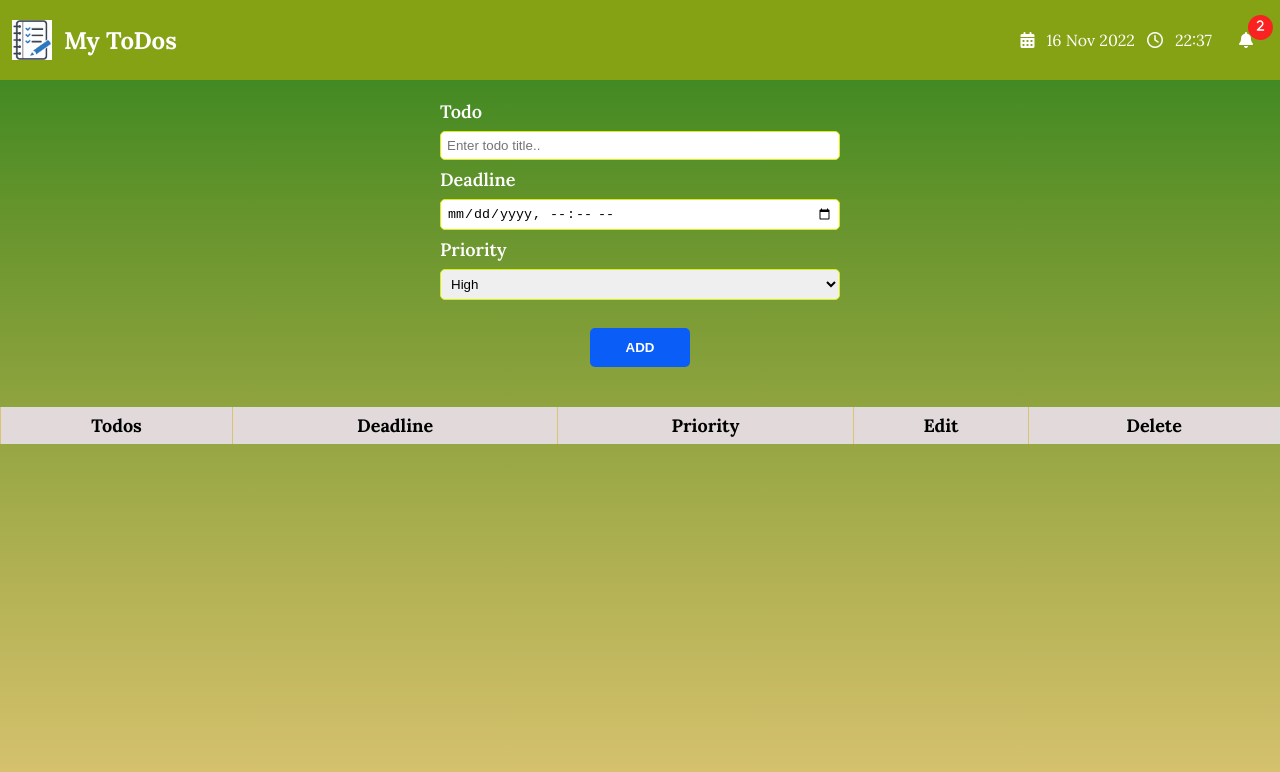
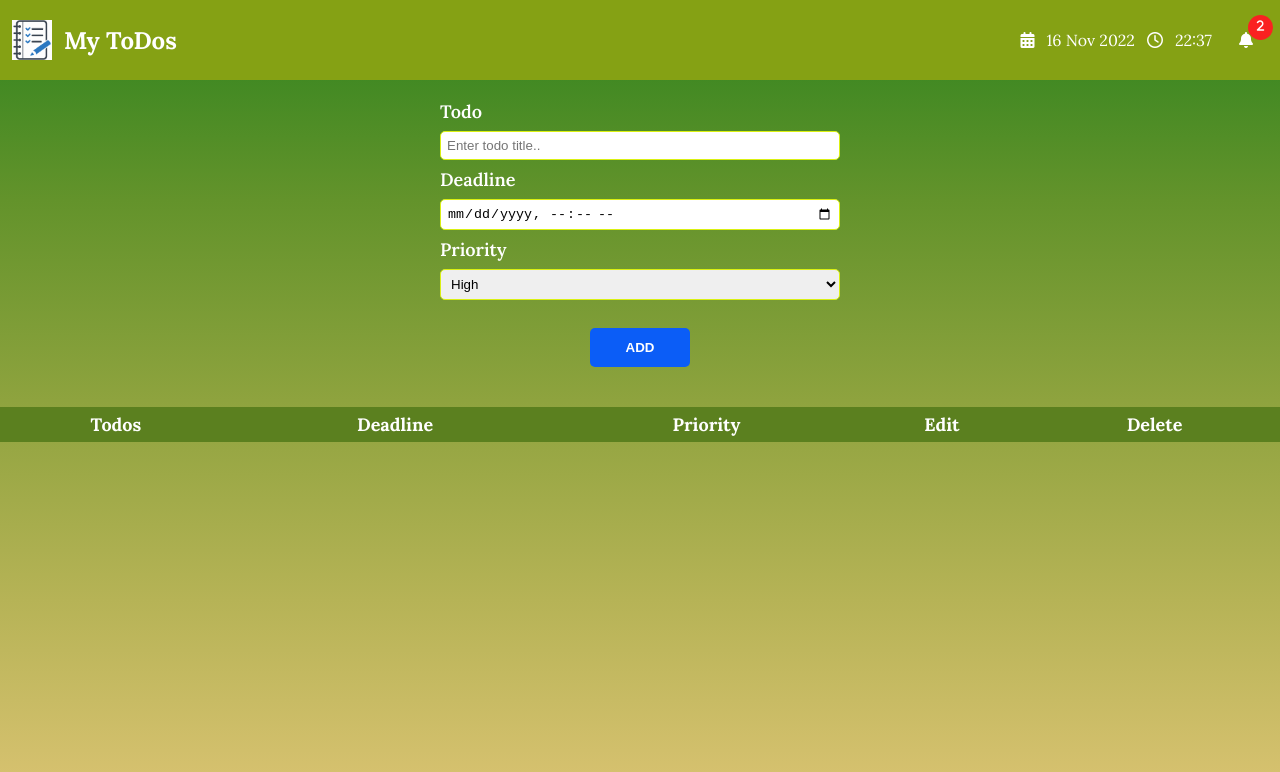
Before and after one commit to sagar-aryal/todos, a React (Create React App) app: page / in a window 1280 px wide. Shown: the top 772 px of the page. Built offline with nearby package versions, Linux system fonts and the light colour scheme.

Commit message:
todos added from form and displayed to table

```diff
--- a/src/index.css
+++ b/src/index.css
@@ -120,22 +120,25 @@ table {
   border-spacing: 0;
   width: 100%;
   margin: 20px auto;
-  border: 1px solid #ddd;
 }
 
 th,
 td {
-  color: #000;
   text-align: center;
   padding: 6px;
-  border-left: 1px solid #dac372;
 }
 
 th {
   font-size: 18px;
+  background-color: #5b801f;
+}
+
+tbody tr {
+  color: #000;
+  background-color: #fcf6f6;
+  border-bottom: 1px solid #ddd;
+}
+
+tbody tr:hover {
   background-color: #e2dada;
 }
-
-tr:nth-child(odd) {
-  background-color: #fcf6f6;
-}
```
